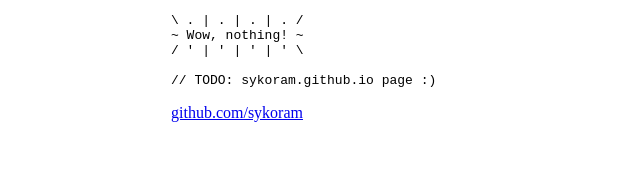
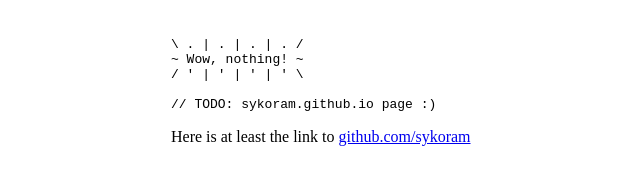
Before and after one commit to sykoram/sykoram.github.io, a plain HTML site: page index.html in a window 1280 px wide. Shown: the whole page, without its empty margins (69-709 px from the left). Drawn offline with Linux system fonts and the light colour scheme.

Commit message:
Update index.html

```diff
--- a/index.html
+++ b/index.html
@@ -6,18 +6,21 @@
     <meta http-equiv="X-UA-Compatible" content="ie=edge">
     <title>sykoram</title>
     <style>
-        body {
+        main {
             max-width: 50rem;
             margin: 0 auto;
+            padding: 1rem;
         }
     </style>
 </head>
 <body>
-    <pre>\ . | . | . | . /
+    <main>
+        <pre>\ . | . | . | . /
 ~ Wow, nothing! ~
 / ' | ' | ' | ' \
 
 // TODO: sykoram.github.io page :)</pre>
-    <p><a href="https://github.com/sykoram">github.com/sykoram</a></p>
+        <p>Here is at least the link to <a href="https://github.com/sykoram">github.com/sykoram</a></p>
+    </main>
 </body>
 </html>
```
